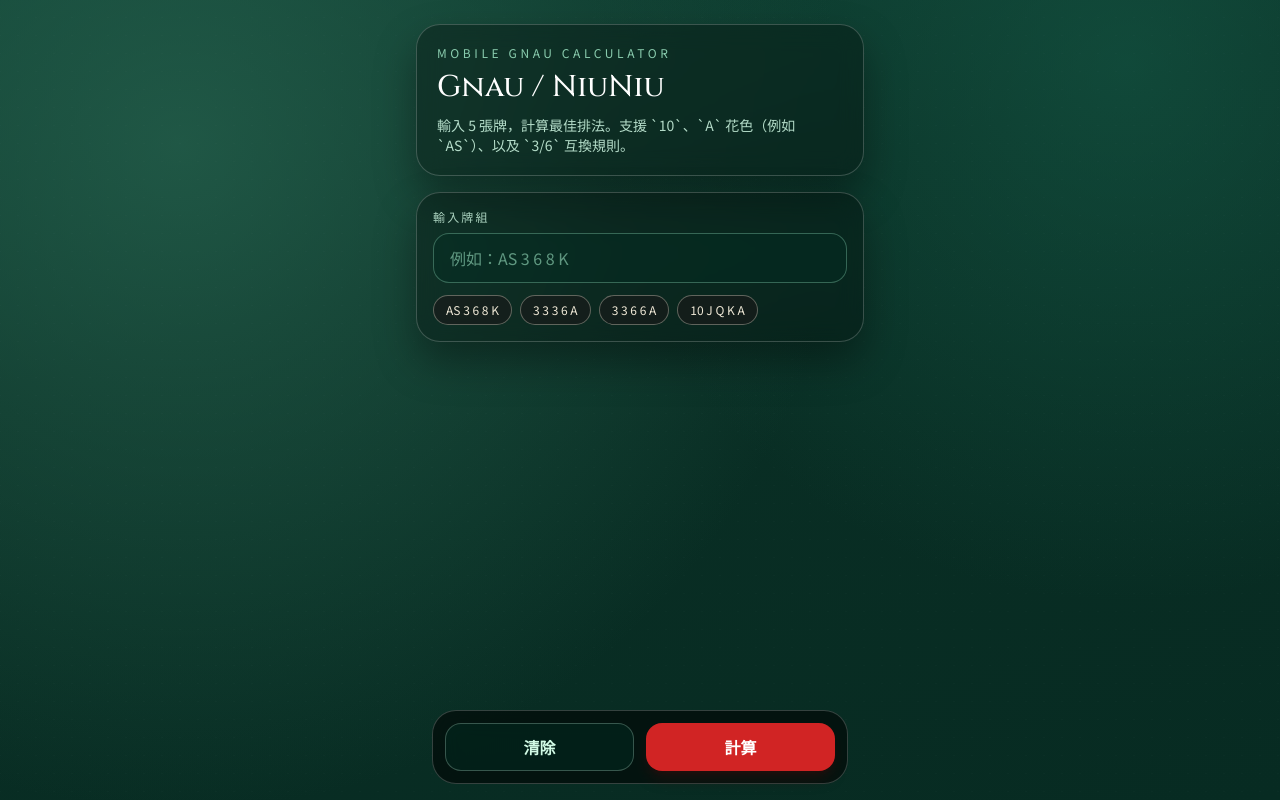
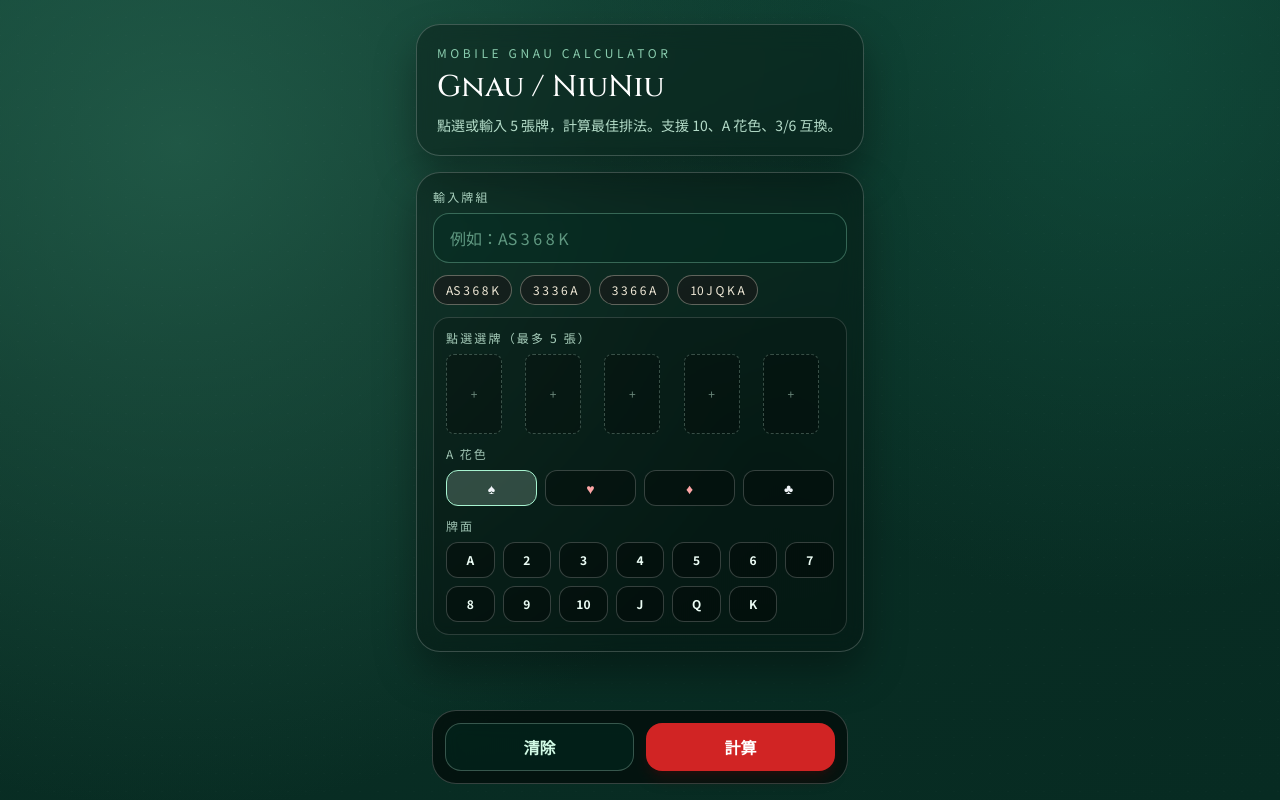
Before and after one commit to lowkahonn/ngau, a React (Vite) app: page / in a window 1280 px wide. Built offline with nearby package versions, Linux system fonts and the light colour scheme.

Commit message:
Improve UI

```diff
--- a/src/App.jsx
+++ b/src/App.jsx
@@ -2,6 +2,14 @@ import { useMemo } from "react";
 import PokerCard from "./components/PokerCard";
 import { formatCards } from "./lib/gnau";
 import { useGnauStore } from "./store/useGnauStore";
+
+const RANK_OPTIONS = ["A", "2", "3", "4", "5", "6", "7", "8", "9", "10", "J", "Q", "K"];
+const ACE_SUIT_OPTIONS = [
+  { value: "S", label: "♠", tone: "text-slate-100" },
+  { value: "H", label: "♥", tone: "text-red-300" },
+  { value: "D", label: "♦", tone: "text-red-300" },
+  { value: "C", label: "♣", tone: "text-slate-100" }
+];
 
 function CardRail({ title, cards }) {
   if (!cards || cards.length === 0) return null;
@@ -10,7 +18,26 @@ function CardRail({ title, cards }) {
       <p className="text-xs tracking-[0.18em] text-emerald-100/80">{title}</p>
       <div className="no-scrollbar flex gap-2 overflow-x-auto pb-1">
         {cards.map((card, index) => (
-          <PokerCard key={`${card}-${index}`} value={card} compact />
+          <PokerCard key={`${card}-${index}`} value={card} size="compact" />
+        ))}
+      </div>
+    </section>
+  );
+}
+
+function ArrangementRows({ pointCards, baseCards, labelTone = "text-emerald-100/80" }) {
+  return (
+    <section className="rounded-2xl border border-white/15 bg-black/20 p-3">
+      <p className={["mb-2 text-xs tracking-[0.16em]", labelTone].join(" ")}>上排：點牌 2 張</p>
+      <div className="flex justify-center gap-2">
+        {pointCards.map((card, index) => (
+          <PokerCard key={`point-${card}-${index}`} value={card} size="compact" />
+        ))}
+      </div>
+      <p className={["mb-2 mt-3 text-xs tracking-[0.16em]", labelTone].join(" ")}>下排：底牌 3 張</p>
+      <div className="flex justify-center gap-2">
+        {baseCards.map((card, index) => (
+          <PokerCard key={`base-${card}-${index}`} value={card} size="compact" />
         ))}
       </div>
     </section>
@@ -28,11 +55,9 @@ function ResultPanel({ result }) {
   }
 
   const { best, assumed, hasAce } = result;
-  const variantCards = formatCards(best.variantCards);
   const baseCards = formatCards(best.baseCards, { useFace: true });
   const pointCards = formatCards(best.pointCards, { useFace: true });
 
-  const assumedVariant = assumed ? formatCards(assumed.variantCards) : [];
   const assumedBase = assumed ? formatCards(assumed.baseCards, { useFace: true, assumeSpadeAce: true }) : [];
   const assumedPoint = assumed ? formatCards(assumed.pointCards, { useFace: true, assumeSpadeAce: true }) : [];
 
@@ -46,14 +71,11 @@ function ResultPanel({ result }) {
           </span>
         </div>
 
-        <CardRail title="採用牌組（含 3/6 互換）" cards={variantCards} />
-
         {best.name === "五張公" ? (
           <p className="mt-3 text-sm text-emerald-50">牌型：五張公</p>
         ) : (
           <div className="mt-3 space-y-3">
-            <CardRail title="底（3張）" cards={baseCards} />
-            <CardRail title="點（2張）" cards={pointCards} />
+            <ArrangementRows pointCards={pointCards} baseCards={baseCards} />
             <p className="text-sm text-emerald-50">
               牌型：{best.name} ｜ 點數：{best.points} ｜ 倍數：{best.multiplier}倍
             </p>
@@ -68,9 +90,7 @@ function ResultPanel({ result }) {
             <p className="mt-2 text-sm text-amber-50/85">無法排出牛冬菇（需 A + J/Q/K 且底為 10 的倍數）。</p>
           ) : (
             <div className="mt-3 space-y-3">
-              <CardRail title="採用牌組（含 3/6 互換）" cards={assumedVariant} />
-              <CardRail title="底（3張）" cards={assumedBase} />
-              <CardRail title="點（2張）" cards={assumedPoint} />
+              <ArrangementRows pointCards={assumedPoint} baseCards={assumedBase} labelTone="text-amber-100/80" />
               <p className="text-sm text-amber-50">牌型：牛冬菇 ｜ 點數：1 ｜ 倍數：7倍</p>
             </div>
           )}
@@ -80,8 +100,100 @@ function ResultPanel({ result }) {
   );
 }
 
+function PickerPanel({ pickedCards, aceSuit, setAceSuit, addPickedCard, removePickedCard, disabled }) {
+  return (
+    <section className="mt-3 space-y-3 rounded-2xl border border-white/15 bg-black/20 p-3">
+      <div>
+        <p className="text-xs tracking-[0.18em] text-emerald-100/80">點選選牌（最多 5 張）</p>
+        <div className="mt-2 grid grid-cols-5 gap-2">
+          {Array.from({ length: 5 }, (_, index) => {
+            const value = pickedCards[index];
+            if (!value) {
+              return (
+                <div
+                  key={`empty-${index}`}
+                  className="flex h-20 w-14 items-center justify-center rounded-lg border border-dashed border-emerald-100/25 bg-black/25 text-xs text-emerald-100/50"
+                >
+                  +
+                </div>
+              );
+            }
+            return (
+              <button
+                key={`${value}-${index}`}
+                type="button"
+                onClick={() => removePickedCard(index)}
+                className="rounded-lg active:scale-[0.98]"
+                aria-label={`remove-card-${index}`}
+              >
+                <PokerCard value={value} size="tiny" />
+              </button>
+            );
+          })}
+        </div>
+      </div>
+
+      <div>
+        <p className="text-xs tracking-[0.16em] text-emerald-100/75">A 花色</p>
+        <div className="mt-2 grid grid-cols-4 gap-2">
+          {ACE_SUIT_OPTIONS.map((option) => {
+            const active = aceSuit === option.value;
+            return (
+              <button
+                key={option.value}
+                type="button"
+                onClick={() => setAceSuit(option.value)}
+                className={[
+                  "h-9 rounded-xl border text-sm font-semibold active:scale-[0.98]",
+                  active ? "border-emerald-200 bg-emerald-100/20" : "border-white/20 bg-black/30",
+                  option.tone
+                ].join(" ")}
+              >
+                {option.label}
+              </button>
+            );
+          })}
+        </div>
+      </div>
+
+      <div>
+        <p className="text-xs tracking-[0.16em] text-emerald-100/75">牌面</p>
+        <div className="mt-2 grid grid-cols-7 gap-2">
+          {RANK_OPTIONS.map((rank) => (
+            <button
+              key={rank}
+              type="button"
+              onClick={() => addPickedCard(rank)}
+              disabled={disabled}
+              className="h-9 rounded-xl border border-white/20 bg-black/35 text-xs font-semibold text-emerald-50 disabled:opacity-40"
+            >
+              {rank}
+            </button>
+          ))}
+        </div>
+      </div>
+    </section>
+  );
+}
+
 export default function App() {
-  const { input, preview, presets, error, result, setInput, applyPreset, analyze, clear } = useGnauStore();
+  const {
+    input,
+    preview,
+    presets,
+    error,
+    result,
+    pickedCards,
+    aceSuit,
+    setInput,
+    applyPreset,
+    setAceSuit,
+    addPickedCard,
+    removePickedCard,
+    syncPickedFromInput,
+    analyze,
+    clear
+  } = useGnauStore();
 
   const previewCards = useMemo(() => preview.map((card) => formatCards([card])[0]), [preview]);
 
@@ -91,9 +203,7 @@ export default function App() {
         <header className="rounded-3xl border border-white/20 bg-black/30 p-5 shadow-panel backdrop-blur-md">
           <p className="font-body text-xs uppercase tracking-[0.3em] text-emerald-200/80">Mobile Gnau Calculator</p>
           <h1 className="mt-2 font-title text-3xl leading-tight">Gnau / NiuNiu</h1>
-          <p className="mt-2 text-sm text-emerald-100/85">
-            輸入 5 張牌，計算最佳排法。支援 `10`、`A` 花色（例如 `AS`）、以及 `3/6` 互換規則。
-          </p>
+          <p className="mt-2 text-sm text-emerald-100/85">點選或輸入 5 張牌，計算最佳排法。支援 10、A 花色、3/6 互換。</p>
         </header>
 
         <section className="rounded-3xl border border-white/20 bg-black/30 p-4 shadow-panel backdrop-blur-md">
@@ -101,6 +211,7 @@ export default function App() {
           <input
             value={input}
             onChange={(event) => setInput(event.target.value)}
+            onBlur={syncPickedFromInput}
             placeholder="例如：AS 3 6 8 K"
             className="w-full rounded-2xl border border-emerald-200/30 bg-emerald-950/40 px-4 py-3 text-base text-white placeholder:text-emerald-200/55 focus:border-emerald-300 focus:outline-none"
           />
@@ -117,6 +228,15 @@ export default function App() {
               </button>
             ))}
           </div>
+
+          <PickerPanel
+            pickedCards={pickedCards}
+            aceSuit={aceSuit}
+            setAceSuit={setAceSuit}
+            addPickedCard={addPickedCard}
+            removePickedCard={removePickedCard}
+            disabled={pickedCards.length >= 5}
+          />
 
           {previewCards.length > 0 && <CardRail title="預覽" cards={previewCards} />}
 
--- a/src/components/PokerCard.jsx
+++ b/src/components/PokerCard.jsx
@@ -9,7 +9,11 @@ function parseDisplay(value) {
   return { rank: upper[0], suit: upper.slice(1) };
 }
 
-export default function PokerCard({ value, compact = false }) {
+export default function PokerCard({ value, compact = false, size = null }) {
+  let sizeClass = "h-28 w-20";
+  if (compact || size === "compact") sizeClass = "h-24 w-16";
+  if (size === "tiny") sizeClass = "h-20 w-14";
+
   const { rank, suit } = parseDisplay(value);
   const suitSymbol = suitText[suit] ?? "";
   const isRed = suit === "H" || suit === "D";
@@ -18,7 +22,7 @@ export default function PokerCard({ value, compact = false }) {
     <div
       className={[
         "relative rounded-xl border bg-white shadow-card",
-        compact ? "h-24 w-16" : "h-28 w-20",
+        sizeClass,
         isRed ? "border-red-400" : "border-slate-300"
       ].join(" ")}
     >
--- a/src/store/useGnauStore.js
+++ b/src/store/useGnauStore.js
@@ -7,6 +7,20 @@ const PRESETS = [
   "3 3 6 6 A",
   "10 J Q K A"
 ];
+
+function toInputToken(card) {
+  const rank = card.rank === "T" ? "10" : card.rank;
+  if (rank === "A" && card.suit) return `A${card.suit}`;
+  return rank;
+}
+
+function tokensFromInput(input) {
+  try {
+    return parseCards(input).map(toInputToken);
+  } catch {
+    return [];
+  }
+}
 
 function previewCards(input) {
   try {
@@ -21,12 +35,59 @@ export const useGnauStore = create((set, get) => ({
   error: "",
   result: null,
   preview: [],
+  pickedCards: [],
+  aceSuit: "S",
   presets: PRESETS,
   setInput: (value) => {
-    set({ input: value, preview: previewCards(value) });
+    set({ input: value, preview: previewCards(value), error: "", result: null });
   },
   applyPreset: (preset) => {
-    set({ input: preset, preview: previewCards(preset), error: "", result: null });
+    set({
+      input: preset,
+      preview: previewCards(preset),
+      pickedCards: tokensFromInput(preset),
+      error: "",
+      result: null
+    });
+  },
+  setAceSuit: (suit) => {
+    set({ aceSuit: suit });
+  },
+  addPickedCard: (rank) => {
+    const { pickedCards, aceSuit } = get();
+    if (pickedCards.length >= 5) return;
+
+    const nextCard = rank === "A" ? `A${aceSuit}` : rank;
+    const nextPicked = [...pickedCards, nextCard];
+    const nextInput = nextPicked.join(" ");
+    set({
+      pickedCards: nextPicked,
+      input: nextInput,
+      preview: previewCards(nextInput),
+      error: "",
+      result: null
+    });
+  },
+  removePickedCard: (index) => {
+    const { pickedCards } = get();
+    if (index < 0 || index >= pickedCards.length) return;
+
+    const nextPicked = pickedCards.filter((_, i) => i !== index);
+    const nextInput = nextPicked.join(" ");
+    set({
+      pickedCards: nextPicked,
+      input: nextInput,
+      preview: previewCards(nextInput),
+      error: "",
+      result: null
+    });
+  },
+  syncPickedFromInput: () => {
+    const { input } = get();
+    const tokens = tokensFromInput(input);
+    if (tokens.length === 5) {
+      set({ pickedCards: tokens });
+    }
   },
   analyze: () => {
     const { input } = get();
@@ -38,6 +99,12 @@ export const useGnauStore = create((set, get) => ({
     }
   },
   clear: () => {
-    set({ input: "", error: "", result: null, preview: [] });
+    set({
+      input: "",
+      error: "",
+      result: null,
+      preview: [],
+      pickedCards: []
+    });
   }
 }));
```
